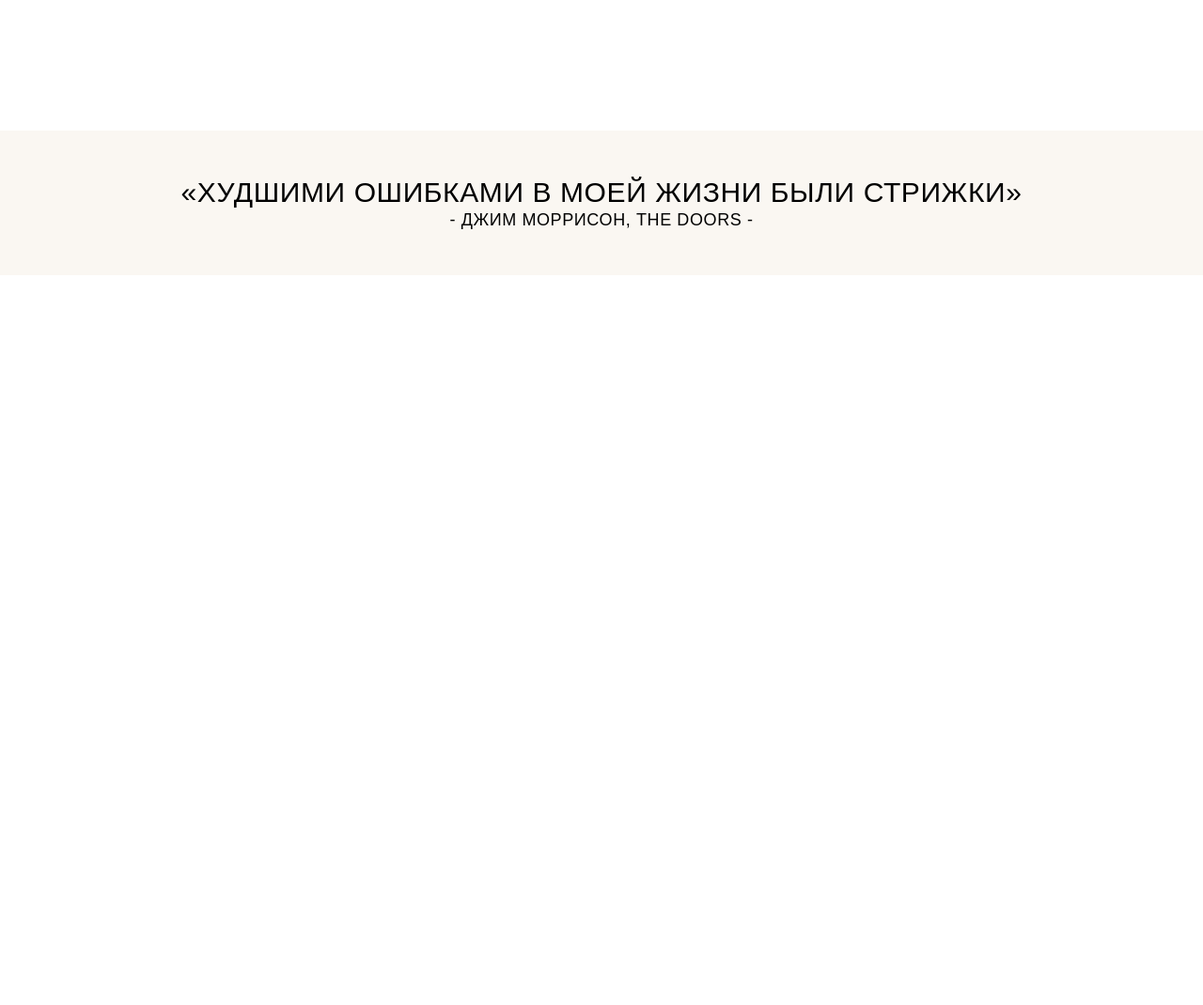
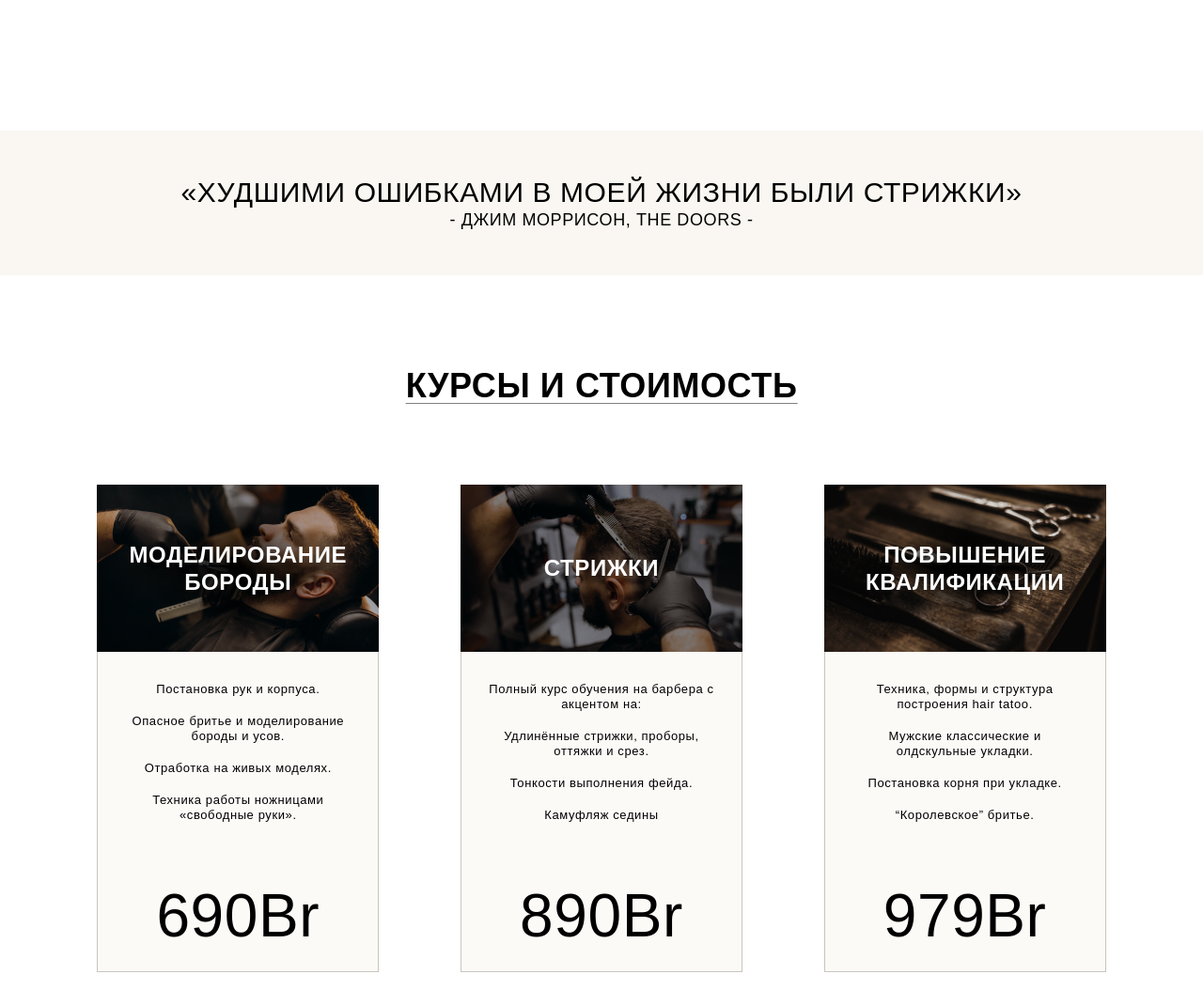
Before and after one commit to JimakPasha/academy_of_barbers, a website: page app/index.html in a window 1280 px wide. Shown: the part 2682-3752 px from the top of the page at 94% size. Before the commit the page ends 2975 px from the top, so only its background shows below. Drawn offline with nearby package versions, Linux system fonts and the light colour scheme; files that its build step writes are made by us from their sources; files whose address does not match are found by name.

Commit message:
added price section

```diff
--- a/app/index.html
+++ b/app/index.html
@@ -92,7 +92,7 @@
     <section class="teachers">
       <div class="container">
         <h4 class="title teachers__title">
-          наши учителя
+          Наши учителя
         </h4>
         <div class="teachers__content">
           <div class="teachers__item teachers__item--1">
@@ -131,6 +131,94 @@
       </blockquote>
     </section>
 
+    <section class="price">
+      <div class="container">
+        <h4 class="title price__title">
+          Курсы и стоимость
+        </h4>
+        <div class="price__inner">
+          <div class="price__item">
+            <div class="price__img-box" style="background-image: url(../images/price-1.jpg);">
+              <h5 class="price__img-title">
+                Моделирование бороды
+              </h5>
+            </div>
+            <div class="price__content">
+              <ul class="price__content-list">
+                <li class="price__content-item">
+                  Постановка рук и корпуса.
+                </li>
+                <li class="price__content-item">
+                  Опасное бритье и моделирование бороды и усов.
+                </li>
+                <li class="price__content-item">
+                  Отработка на живых моделях.
+                </li>
+                <li class="price__content-item">
+                  Техника работы ножницами «свободные руки».
+                </li>
+              </ul>
+              <p class="price__content-price">
+                690<span>Br</span>
+              </p>
+            </div>
+          </div>
+          <div class="price__item">
+            <div class="price__img-box" style="background-image: url(../images/price-2.jpg);">
+              <h5 class="price__img-title">
+                Стрижки
+              </h5>
+            </div>
+            <div class="price__content">
+              <ul class="price__content-list">
+                <li class="price__content-item">
+                  Полный курс обучения на барбера с акцентом на:
+                </li>
+                <li class="price__content-item">
+                  Удлинённые стрижки, проборы, оттяжки и срез.
+                </li>
+                <li class="price__content-item">
+                  Тонкости выполнения фейда.
+                </li>
+                <li class="price__content-item">
+                  Камуфляж седины
+                </li>
+              </ul>
+              <p class="price__content-price">
+                890<span>Br</span>
+              </p>
+            </div>
+          </div>
+          <div class="price__item">
+            <div class="price__img-box" style="background-image: url(../images/price-3.jpg);">
+              <h5 class="price__img-title">
+                Повышение квалификации
+              </h5>
+            </div>
+            <div class="price__content">
+              <ul class="price__content-list">
+                <li class="price__content-item">
+                  Техника, формы и структура построения hair tatoo.
+                </li>
+                <li class="price__content-item">
+                  Мужские классические и олдскульные укладки.
+                </li>
+                <li class="price__content-item">
+                  Постановка корня при укладке.
+                </li>
+                <li class="price__content-item">
+                  “Королевское” бритье.
+                </li>
+              </ul>
+              <p class="price__content-price">
+                979<span>Br</span>
+              </p>
+            </div>
+          </div>
+        </div>
+      </div>
+    </section>
+
     <script src="js/main.min.js"></script>
   </body>
 </html>
--- a/app/scss/style.scss
+++ b/app/scss/style.scss
@@ -174,6 +174,66 @@
   }
 }
 
+.price{
+  padding-top: 100px;
+  &__title{
+    margin-bottom: 56px;
+  }
+  &__inner{
+    display: flex;
+    justify-content: space-around;
+  }
+  &__item{
+    transition: all .3s;
+    padding: 30px 20px 35px;
+    &:hover{
+      transform: translateY(5%);
+      border: 1px solid rgba(0, 0, 0, 0.5);
+    }
+  }
+  &__img-box{
+    background-repeat: no-repeat;
+    background-size: cover;
+    background-position: center center;
+    max-width: 300px;
+    height: 178px;
+    display: flex;
+    justify-content: center;
+    align-items: center;
+    text-align: center;
+  }
+  &__img-title{
+    font-size: 24px;
+    line-height: 29px;
+    text-transform: uppercase;
+    @extend %cormorantunicase-700;
+    color: #fff;
+  }
+  &__content{
+    text-align: center;
+    background-color: #FCFAF7;
+    padding: 32px 28px 140px;
+    max-width: 300px;
+    border: 1px solid rgba(152, 144, 132, 0.5);
+    border-top: none;
+    position: relative;
+  }
+  &__content-item{
+    font-size: 13px;
+    line-height: 16px;
+    margin-bottom: 18px;
+  }
+  &__content-price{
+    position: absolute;
+    @extend %cormorantunicase-400;
+    font-size: 64px;
+    line-height: 78px;
+    bottom: 20px;
+    right: 50%;
+    transform: translateX(50%);
+  }
+}
+
 
 
 @import 'media';
```
